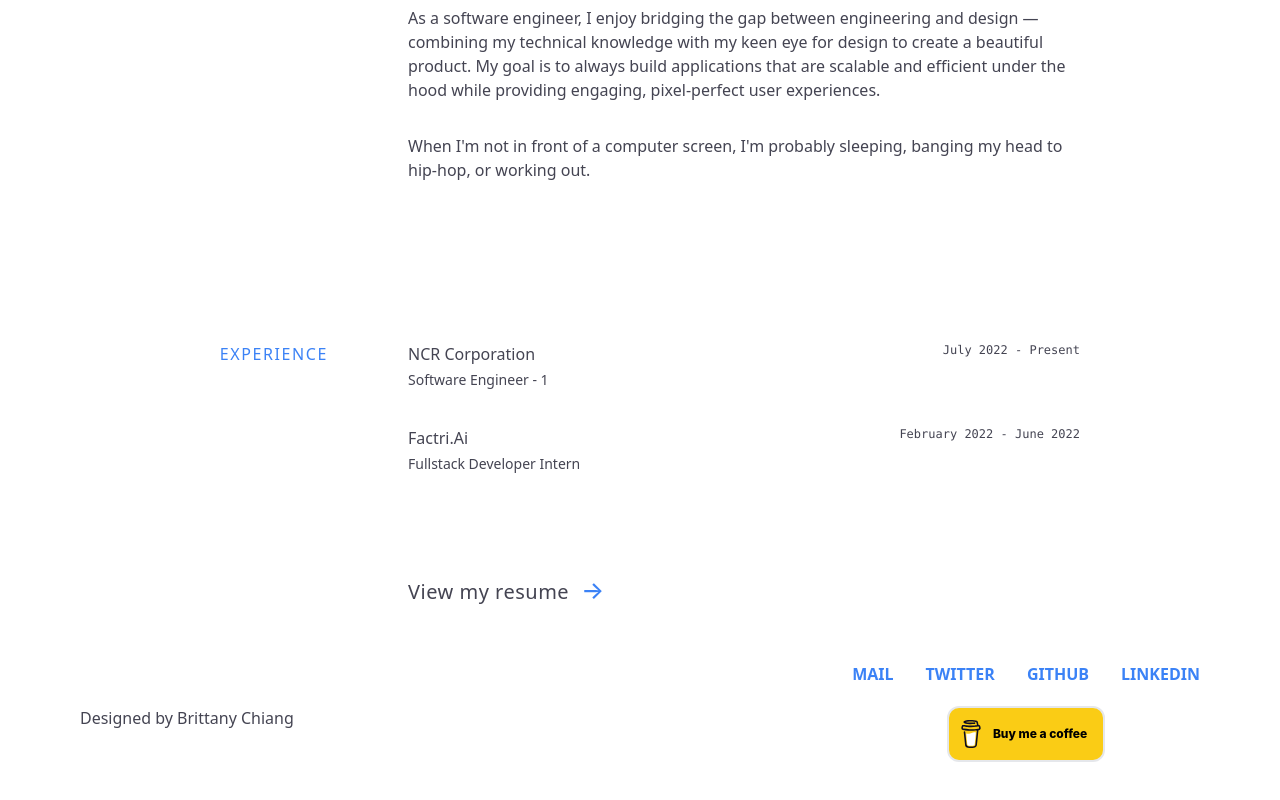
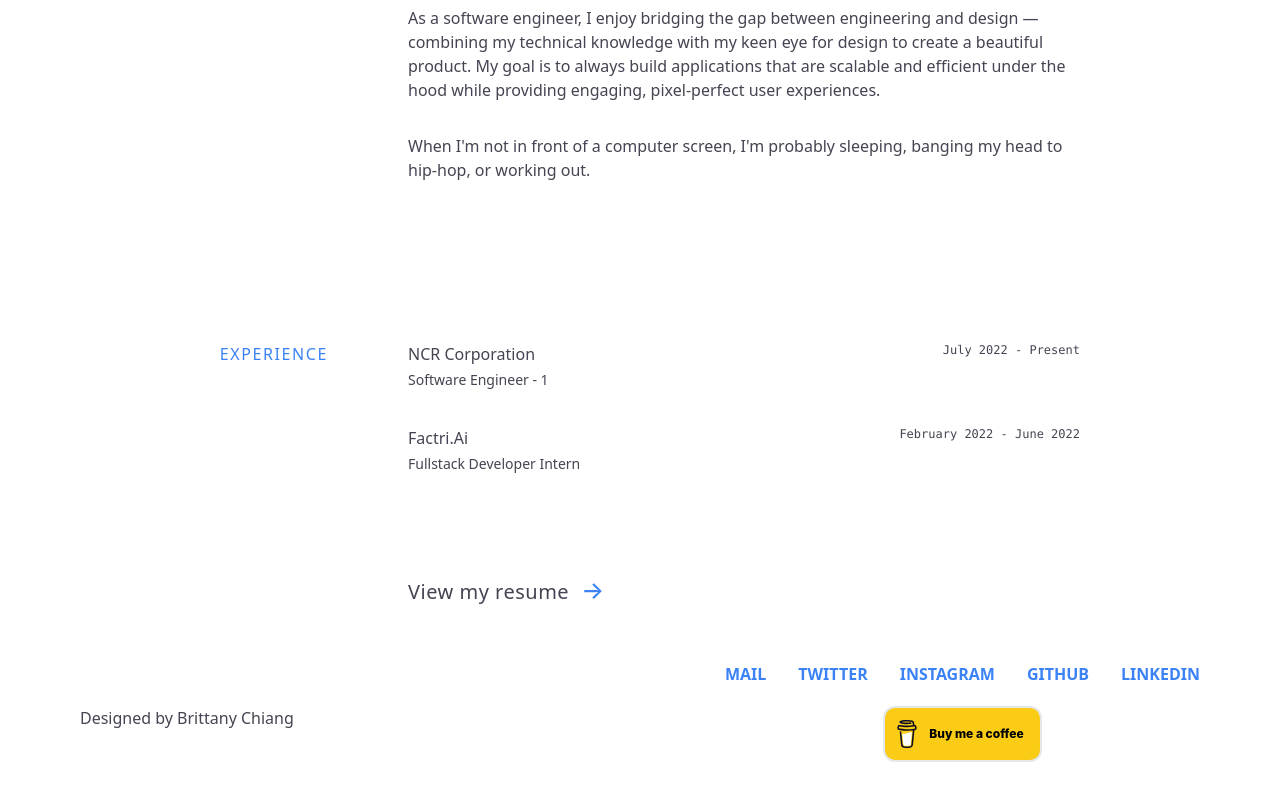
Before and after one commit to soundarzozm/portfolio, a Next.js app: page / in a window 1280 px wide. Shown: the part 954-1754 px from the top of the page. Built offline with nearby package versions, Linux system fonts and the light colour scheme.

Commit message:
modified footer links

```diff
--- a/app/Footer.tsx
+++ b/app/Footer.tsx
@@ -35,7 +35,7 @@ export default function Footer() {
 							</svg>
 						</a>
 						<a
-							href='https://twitter.com/zozmdev'
+							href='https://twitter.com/soundarzozm'
 							className='hover:underline underline-offset-8 decoration-blue-500 decoration-2'
 						>
 							<span className='hidden lg:inline'>TWITTER</span>
@@ -51,7 +51,7 @@ export default function Footer() {
 								<path d='M 50.0625 10.4375 C 48.214844 11.257813 46.234375 11.808594 44.152344 12.058594 C 46.277344 10.785156 47.910156 8.769531 48.675781 6.371094 C 46.691406 7.546875 44.484375 8.402344 42.144531 8.863281 C 40.269531 6.863281 37.597656 5.617188 34.640625 5.617188 C 28.960938 5.617188 24.355469 10.21875 24.355469 15.898438 C 24.355469 16.703125 24.449219 17.488281 24.625 18.242188 C 16.078125 17.8125 8.503906 13.71875 3.429688 7.496094 C 2.542969 9.019531 2.039063 10.785156 2.039063 12.667969 C 2.039063 16.234375 3.851563 19.382813 6.613281 21.230469 C 4.925781 21.175781 3.339844 20.710938 1.953125 19.941406 C 1.953125 19.984375 1.953125 20.027344 1.953125 20.070313 C 1.953125 25.054688 5.5 29.207031 10.199219 30.15625 C 9.339844 30.390625 8.429688 30.515625 7.492188 30.515625 C 6.828125 30.515625 6.183594 30.453125 5.554688 30.328125 C 6.867188 34.410156 10.664063 37.390625 15.160156 37.472656 C 11.644531 40.230469 7.210938 41.871094 2.390625 41.871094 C 1.558594 41.871094 0.742188 41.824219 -0.0585938 41.726563 C 4.488281 44.648438 9.894531 46.347656 15.703125 46.347656 C 34.617188 46.347656 44.960938 30.679688 44.960938 17.09375 C 44.960938 16.648438 44.949219 16.199219 44.933594 15.761719 C 46.941406 14.3125 48.683594 12.5 50.0625 10.4375 Z'></path>
 							</svg>
 						</a>
-						{/* <a
+						<a
 							href='https://instagram.com/soundarzozm'
 							className='hover:underline underline-offset-8 decoration-blue-500 decoration-2'
 						>
@@ -67,7 +67,7 @@ export default function Footer() {
 							>
 								<path d='M 16 3 C 8.83 3 3 8.83 3 16 L 3 34 C 3 41.17 8.83 47 16 47 L 34 47 C 41.17 47 47 41.17 47 34 L 47 16 C 47 8.83 41.17 3 34 3 L 16 3 z M 37 11 C 38.1 11 39 11.9 39 13 C 39 14.1 38.1 15 37 15 C 35.9 15 35 14.1 35 13 C 35 11.9 35.9 11 37 11 z M 25 14 C 31.07 14 36 18.93 36 25 C 36 31.07 31.07 36 25 36 C 18.93 36 14 31.07 14 25 C 14 18.93 18.93 14 25 14 z M 25 16 C 20.04 16 16 20.04 16 25 C 16 29.96 20.04 34 25 34 C 29.96 34 34 29.96 34 25 C 34 20.04 29.96 16 25 16 z'></path>
 							</svg>
-						</a> */}
+						</a>
 						<a
 							href='https://github.com/soundarzozm'
 							className='hover:underline underline-offset-8 decoration-blue-500 decoration-2'
```
